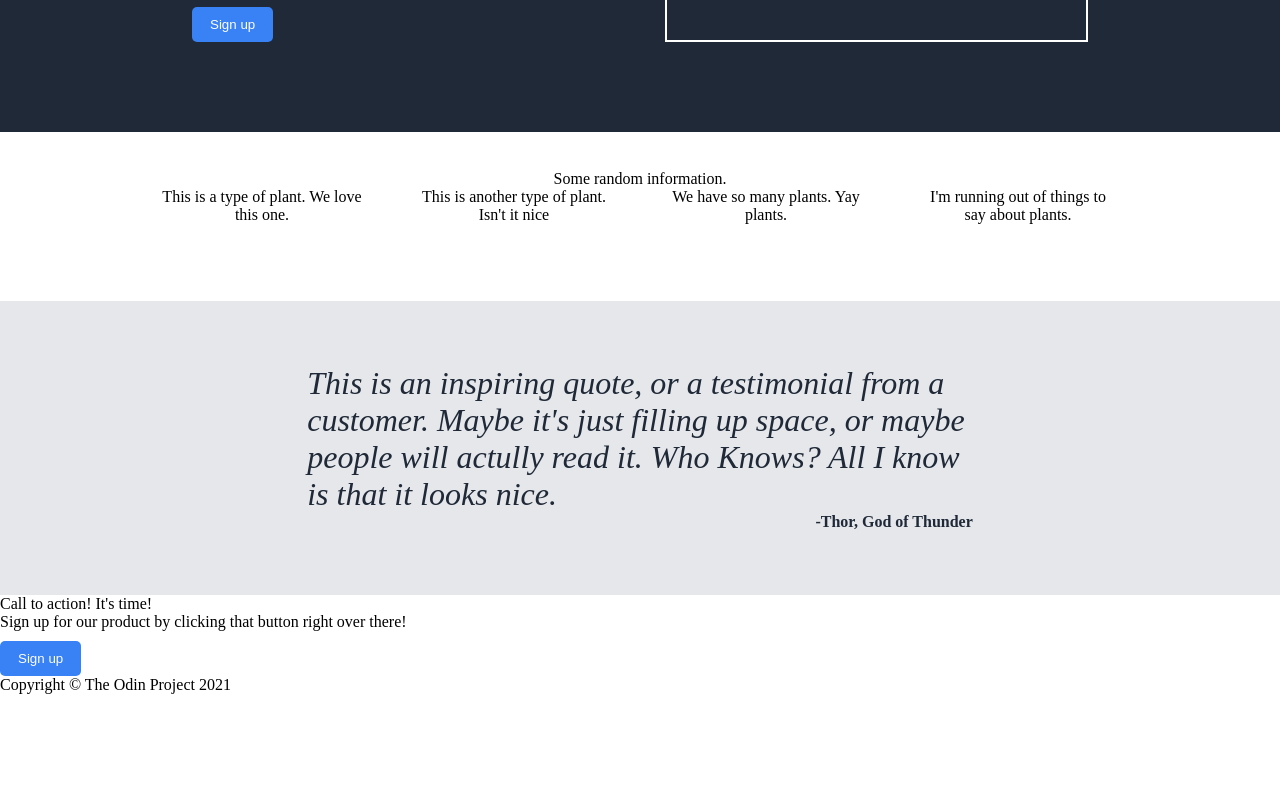
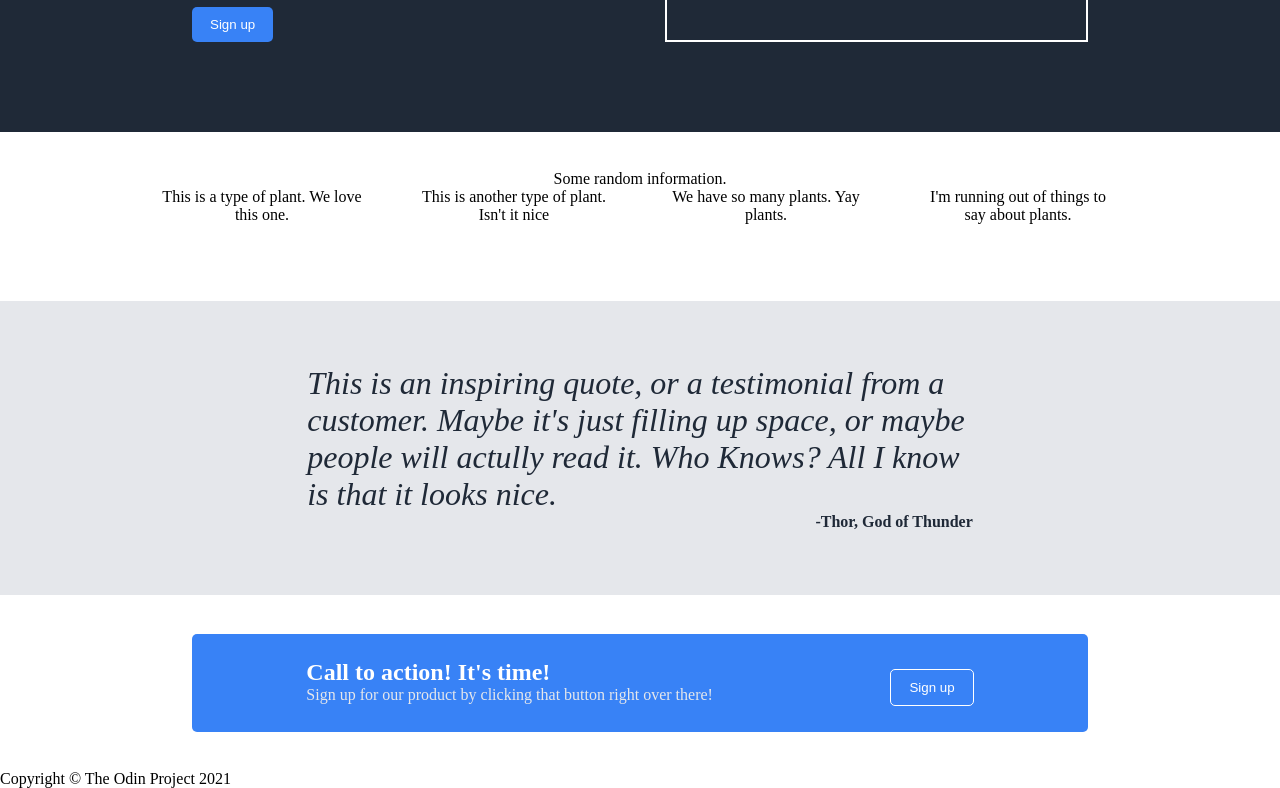
Before and after one commit to asadrjhk/landing-page, a plain HTML site: page index.html in a window 1280 px wide. Shown: the part 291-1079 px from the top of the page. Before the commit the page ends 985 px from the top, so only its background shows below. Drawn offline with Linux system fonts and the light colour scheme.

Commit message:
Add styles in cta

```diff
--- a/index.html
+++ b/index.html
@@ -72,14 +72,16 @@
   <div class="testimonial">
     <div class="quote">
       This is an inspiring quote, or a testimonial from a customer. Maybe it's just filling up
-    space, or maybe people will actully read it. Who Knows? All I know is that it looks nice.
+      space, or maybe people will actully read it. Who Knows? All I know is that it looks nice.
     </div>
     <div class="author">-Thor, God of Thunder</div>
   </div>
   <!-- Call to Action -->
   <div class="cta">
-    <div class="cta-title">Call to action! It's time!</div>
-    <div class="cta-text">Sign up for our product by clicking that button right over there!</div>
+    <div class="cta-left-part">
+      <div class="cta-title">Call to action! It's time!</div>
+      <div class="cta-text">Sign up for our product by clicking that button right over there!</div>
+    </div>
     <button class="cta-btn">Sign up</button>
   </div>
   </div>
--- a/styles.css
+++ b/styles.css
@@ -119,4 +119,23 @@ img {
   justify-content: flex-end;
 }
   /* Call to Action */
+  .cta {
+    margin: 3% 15%;
+    background-color: #3882F6;
+    border-radius: 5px;
+    padding: 2%;
+    display: flex;
+    justify-content: space-around;
+  }
+  .cta-title {
+    color: #fff;
+    font-size: 24px;
+    font-weight: bold;
+  }
+  .cta-text {
+    color: #E5E7EB;
+  }
+  .cta-btn {
+    border: 1px solid #fff;
+  }
   /* Footer */
```
